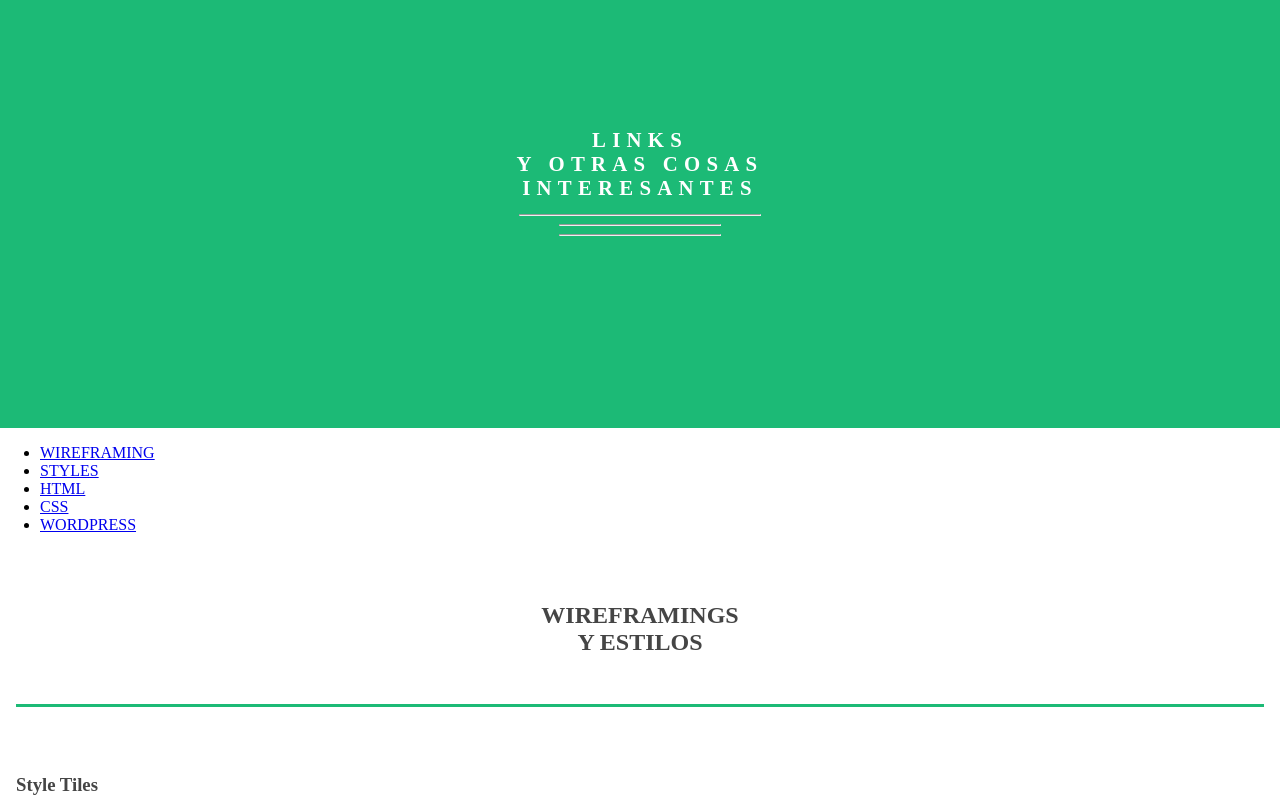
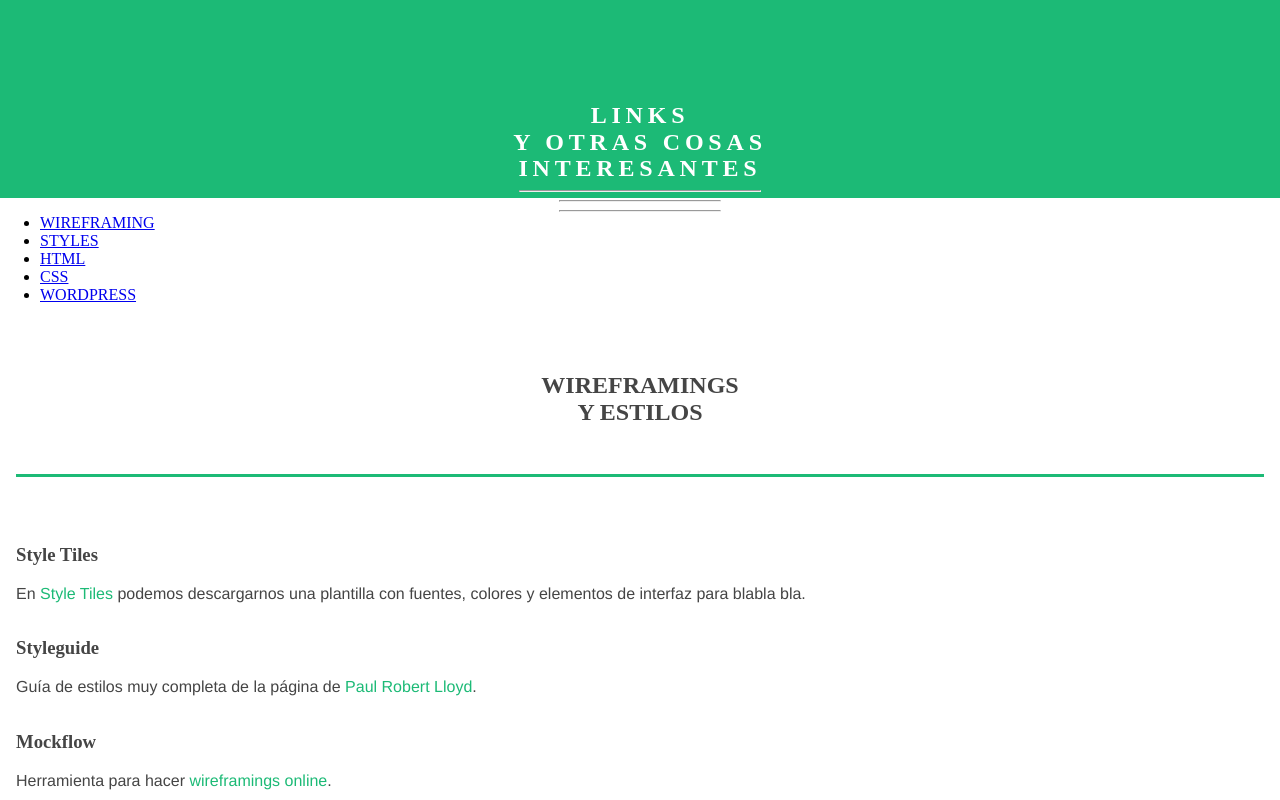
Before and after one commit to LasNaves/LasNaves, a plain HTML site: page index.html in a window 1280 px wide. Shown: the top 800 px of the page. Drawn offline with Linux system fonts and the light colour scheme.

Commit message:
Header
cambios para móvil

```diff
--- a/styles.css
+++ b/styles.css
@@ -11,35 +11,29 @@ body{
 
 header{
 
-	height:300px;
+	height:6em;
 	background-color:#1cba76;
-	padding-top:10%; /*única solución que he encontrado para "centrar" el título, pero no está centrado realmente */
-
-
-
-
+	padding-top:8%; /*única solución que he encontrado para "centrar" el título, pero no está centrado realmente */
 }
 
 .maintitle{
 
-	max-width:30em;
+	max-width:60em;
 	/*background-color:red;*/
 	margin:auto;/*para centrarlo verticalmente, si ponemos position absolute al header y aquí relative se monta la liada padre*/
-
-
 
 }
 
 
-h1{
-
-	font-family:Futura;
-	letter-spacing:.3em;
-	color:white;
-	text-align:center;
-	font-size:1.3em;
-
-	margin-top:0;
+h1 {
+font-family: Futura;
+letter-spacing: .2em;
+color: white;
+text-align: center;
+font-size: 1.5em;
+line-height: 1.1;
+padding: 0;
+margin: 0;
 }
 
 h1 hr {
```
